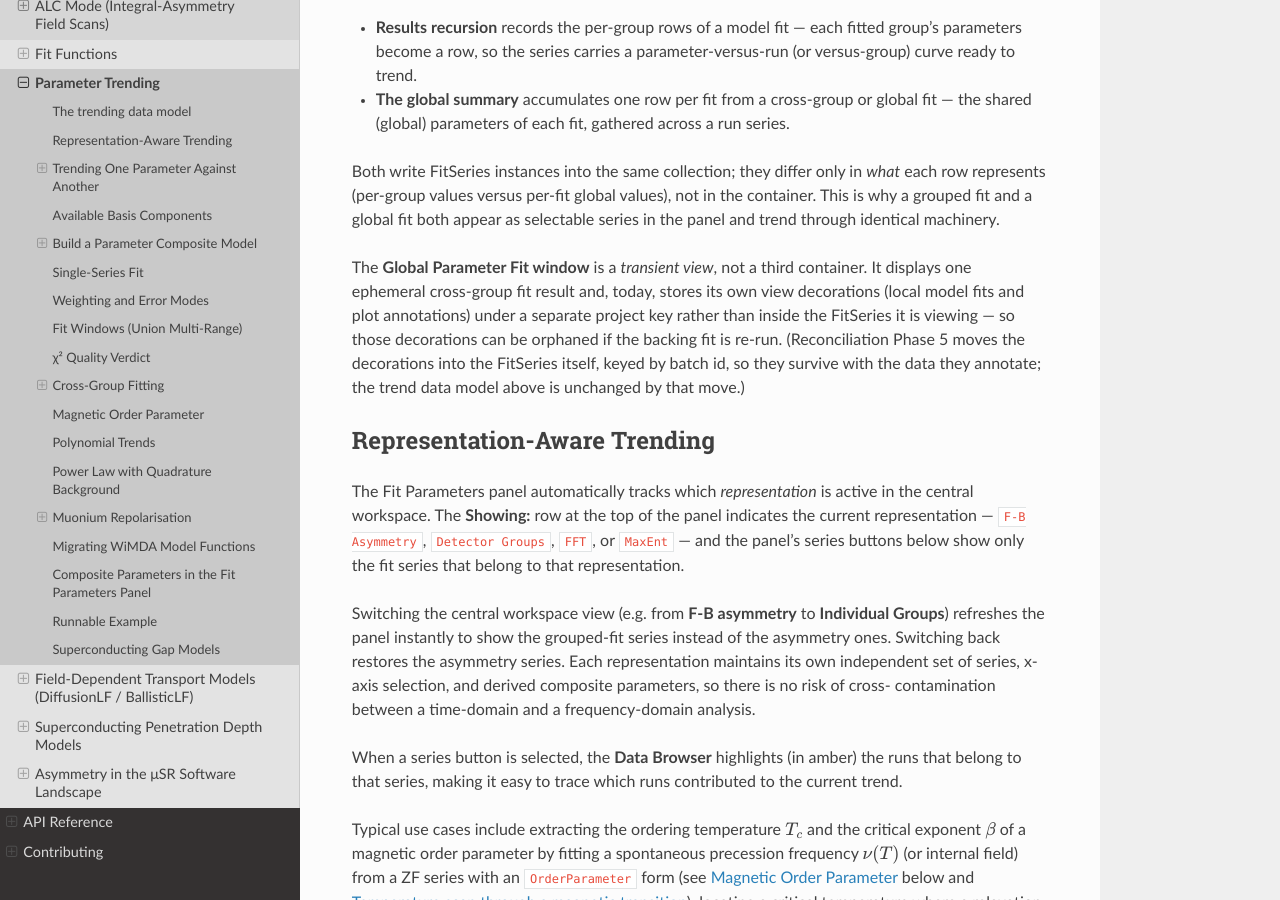
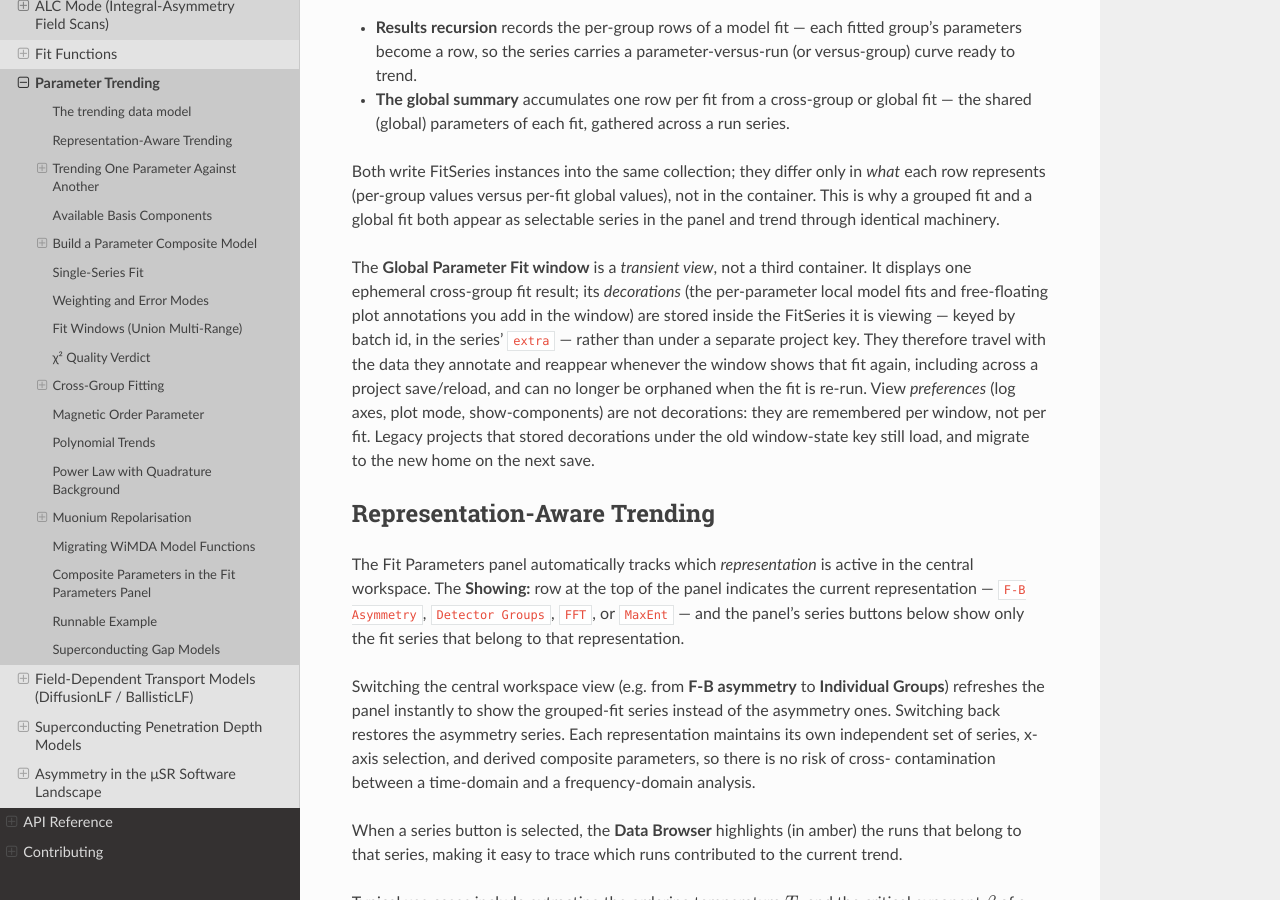
Before and after one commit to BenHuddart/asymmetry, a Sphinx documentation site: the page built from docs/user_guide/parameter_trending.rst, in a window 1280 px wide and 900 px high, scrolled down 1395 px. Built offline with Sphinx 7.4.7 and the Read the Docs theme 3.1.0, drawn with Linux system fonts in a browser that asks for light colours.

Commit message:
Docs + stub: trending decorations now live in FitSeries.extra (recon Phase 5)
- parameter_trending.rst: the trending-data-model section now describes the
  Global Parameter Fit window's decorations as living inside the viewed
  FitSeries' extra (present tense), with the view-preference distinction and
  legacy-migration note.
- test_project_schema stub updated to the new window contract (get_view_state +
  batch_id) now that the window-state key carries view preferences only.

Co-Authored-By: Claude Opus 4.8 (1M context) <noreply@anthropic.com>

```diff
--- a/docs/user_guide/parameter_trending.rst
+++ b/docs/user_guide/parameter_trending.rst
@@ -57,13 +57,16 @@ in the container. This is why a grouped fit and a global fit both appear as
 selectable series in the panel and trend through identical machinery.
 
 The **Global Parameter Fit window** is a *transient view*, not a third
-container. It displays one ephemeral cross-group fit result and, today, stores
-its own view decorations (local model fits and plot annotations) under a
-separate project key rather than inside the FitSeries it is viewing — so those
-decorations can be orphaned if the backing fit is re-run. (Reconciliation
-Phase 5 moves the decorations into the FitSeries itself, keyed by batch id, so
-they survive with the data they annotate; the trend data model above is
-unchanged by that move.)
+container. It displays one ephemeral cross-group fit result; its *decorations*
+(the per-parameter local model fits and free-floating plot annotations you add
+in the window) are stored inside the FitSeries it is viewing — keyed by batch
+id, in the series' ``extra`` — rather than under a separate project key. They
+therefore travel with the data they annotate and reappear whenever the window
+shows that fit again, including across a project save/reload, and can no longer
+be orphaned when the fit is re-run. View *preferences* (log axes, plot mode,
+show-components) are not decorations: they are remembered per window, not per
+fit. Legacy projects that stored decorations under the old window-state key
+still load, and migrate to the new home on the next save.
 
 Representation-Aware Trending
 ------------------------------
```
Also changed, not shown: 1 other file.
